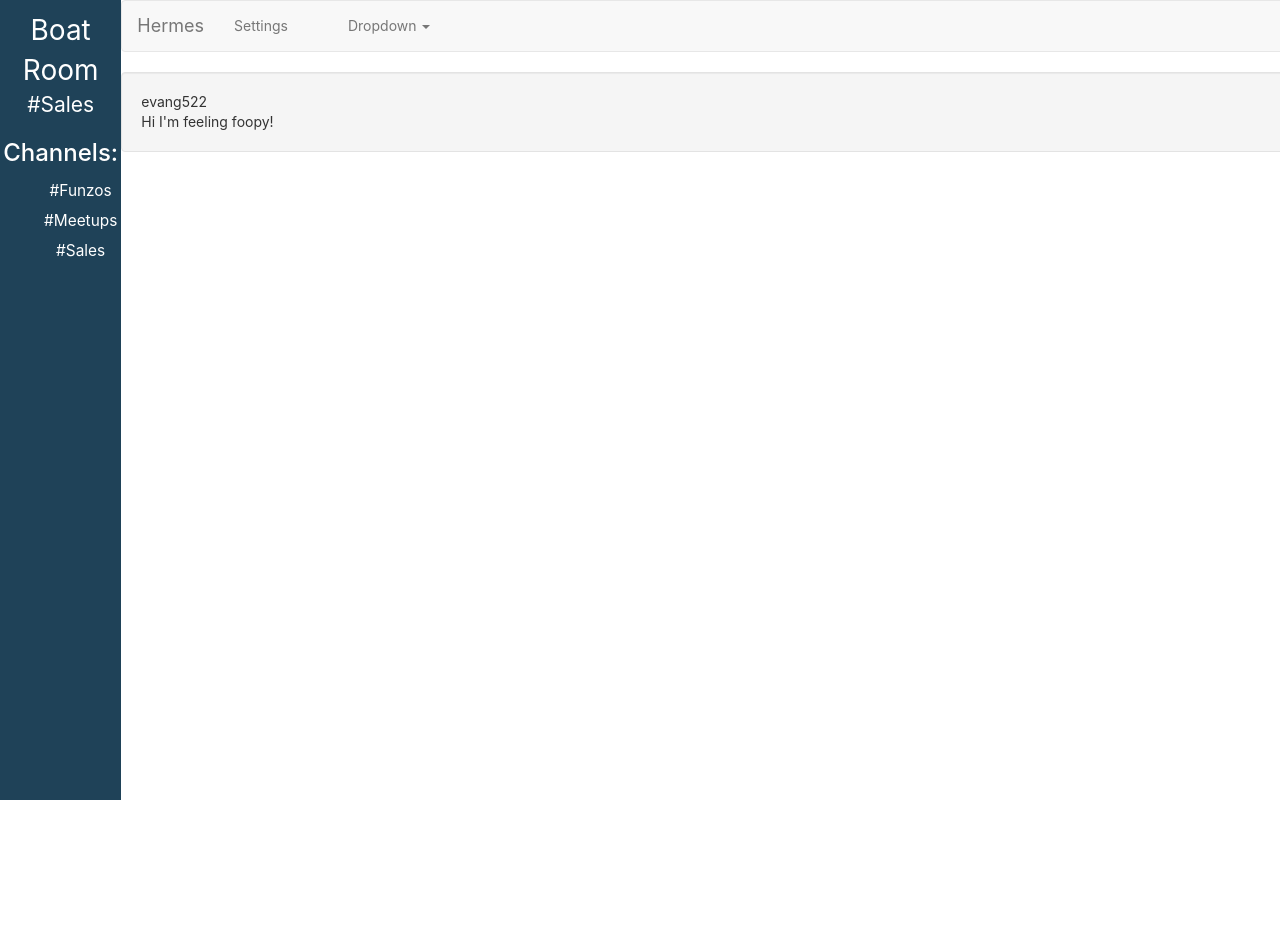
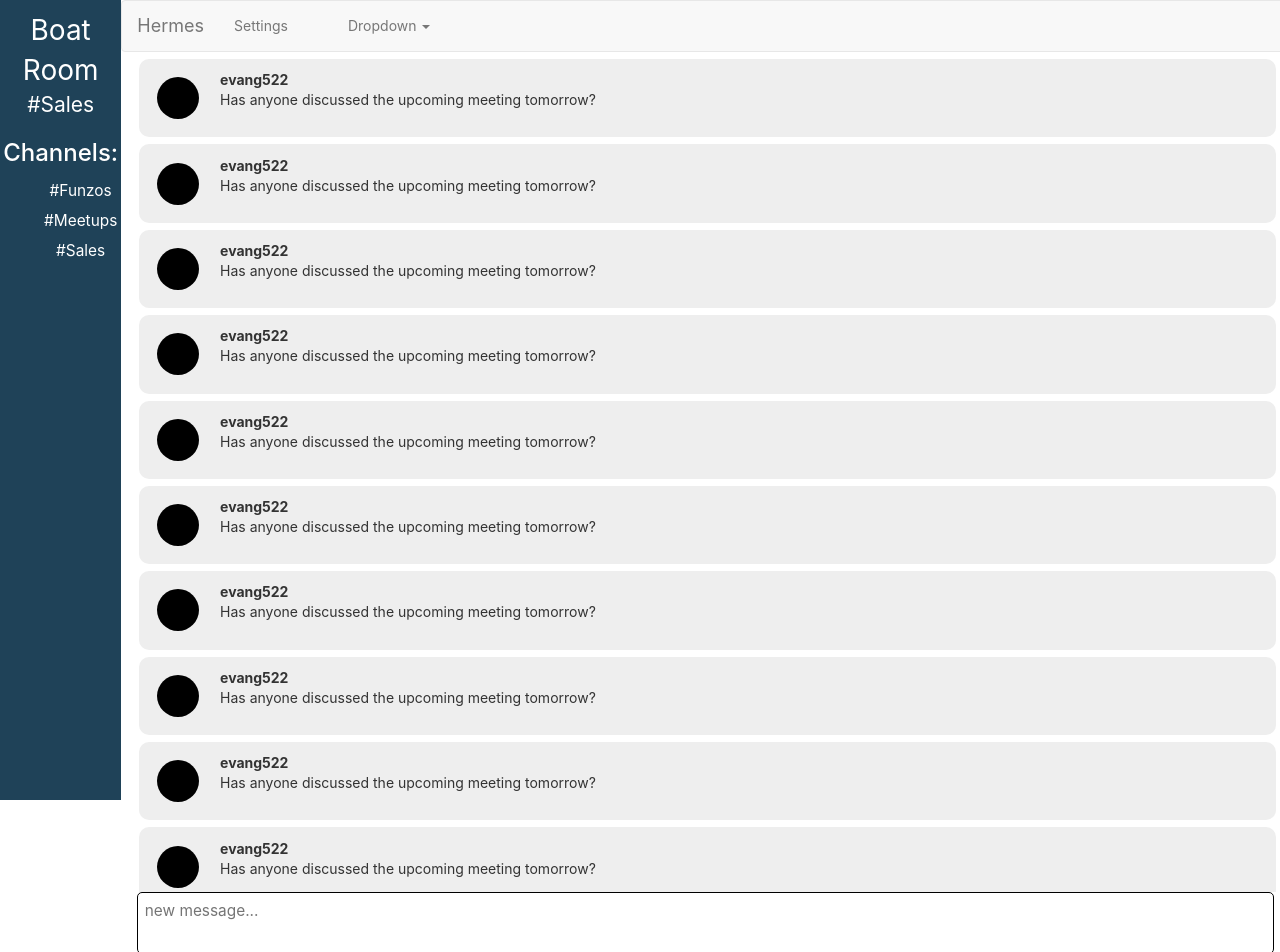
Before and after one commit to evang522/hermes-client, a React (Create React App) app: page / in a window 1280 px wide. Shown: the top 952 px of the page. Before the commit the page ends 800 px from the top, so only its background shows below. Built offline with nearby package versions, Linux system fonts and the light colour scheme.

Commit message:
Message CSS and Input box CSS

```diff
--- a/src/App.css
+++ b/src/App.css
@@ -7,7 +7,7 @@ main {
 }
 .sidebar-container {
   background-color:rgb(31, 66, 88);
-  width:20em;
+  width:18em;
   height:100%;
   display:flex;
   flex-direction:column;
--- a/src/App.js
+++ b/src/App.js
@@ -1,6 +1,8 @@
 import React, { Component } from 'react';
 import {Navbar, Nav, NavItem, NavDropdown, MenuItem} from 'react-bootstrap';
 import ChatContainer from './Components/ChatContainer';
+import MessageInput from './Components/MessageInput';
+
 import './App.css';
 
 class App extends Component {
@@ -52,6 +54,7 @@ class App extends Component {
         </Navbar>
             </div>
             <ChatContainer/>
+          <MessageInput/>
           </div>
         </main>
       </div>
--- /dev/null
+++ b/src/Components/ChatContainer.css
@@ -0,0 +1,42 @@
+.chat-message-container {
+  width:97%;
+  background-color:#EEEEEE;
+  padding:.8em;
+  border-radius:10px;
+  margin:.5em auto;
+  min-height:5em;
+}
+
+
+.message-container {
+  display:flex;
+  flex-direction:row;
+}
+
+
+.chat-message-avatar {
+  padding:.5em;
+}
+.avatar {
+  background-color:black;
+  width:3em;
+  height:3em;
+  border-radius:5em;
+}
+
+
+.chat-message-body-container {
+  display:flex;
+  flex-direction:column;
+  width:100%;
+  margin-left:1em;
+}
+
+.chat-jumbo-container {
+  height:60em;
+  overflow-y:scroll;
+}
+
+.navbar {
+  margin-bottom:0;
+}
--- a/src/Components/ChatContainer.js
+++ b/src/Components/ChatContainer.js
@@ -1,28 +1,25 @@
 import React from 'react';
-import {Well} from 'react-bootstrap';
+import './ChatContainer.css';
+import ChatMessage from './ChatMessage';
+
 export default class ChatContainer  extends React.Component{
-
   render() {
 
 
     return (
-      <section className='chat-message-container'>
-        <div className='message-container'>
-          <div className='chat-message-avatar'>
-            <div className='avatar'>
-            </div>
-          </div>
-          <div className='chat-message-body-container'>
-            <Well>
-            <div className='chat-message-username'>
-              evang522
-            </div>
-            <div className='chat-message-message'>
-              Hi I'm feeling foopy!
-            </div>
-            </Well>
-          </div>
-        </div>
+      <section className='chat-jumbo-container'>
+        <ChatMessage/>
+        <ChatMessage/>
+        <ChatMessage/>
+        <ChatMessage/>
+        <ChatMessage/>
+        <ChatMessage/>
+        <ChatMessage/>
+        <ChatMessage/>
+        <ChatMessage/>
+        <ChatMessage/>
+        <ChatMessage/>
+        <ChatMessage/>
       </section>
 
     )
--- /dev/null
+++ b/src/Components/ChatMessage.js
@@ -0,0 +1,28 @@
+import React from 'react';
+
+export default class ChatMessage extends React.Component {
+
+  render() {
+
+
+    return (
+        <div className='chat-message-container'>
+          <div className='message-container'>
+            <div className='chat-message-avatar'>
+              <div className='avatar'>
+              </div>
+            </div>
+            <div className='chat-message-body-container'>
+              <div className='chat-message-username'>
+                <b>evang522</b>
+              </div>
+              <div className='chat-message-message'>
+                Has anyone discussed the upcoming meeting tomorrow?
+              </div>
+            </div>
+          </div>
+        </div>
+    )
+  }
+
+}
--- /dev/null
+++ b/src/Components/MessageInput.css
@@ -0,0 +1,15 @@
+.message-input-container {
+  background-color:white;
+  width:100%;
+}
+
+.message-input {
+  width:97%;
+  border-radius:5px;
+  margin-left:1em;
+  height:4em;
+  padding:7px;
+  font-size:1.1em;
+  resize: none;
+  border:1px solid black;
+}
--- /dev/null
+++ b/src/Components/MessageInput.js
@@ -0,0 +1,19 @@
+import React from 'react';
+import './MessageInput.css';
+export default class MessageInput extends React.Component {
+
+  render() {
+
+
+
+    return (
+
+      <div className='message-input-container'>
+        <form className='message-input-form'>
+          <textarea className='message-input' placeholder='new message...'/>
+        </form>
+      </div>
+
+    )
+  }
+}
```
Also changed, not shown: .eslintrc.json (added).
